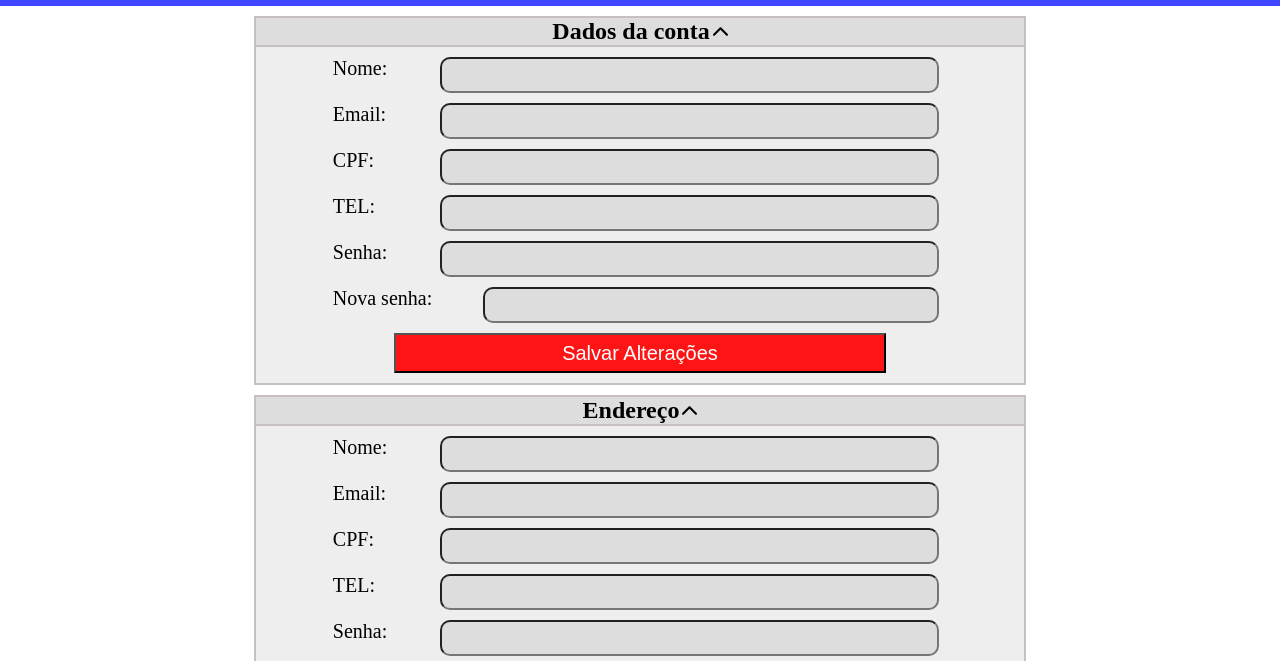
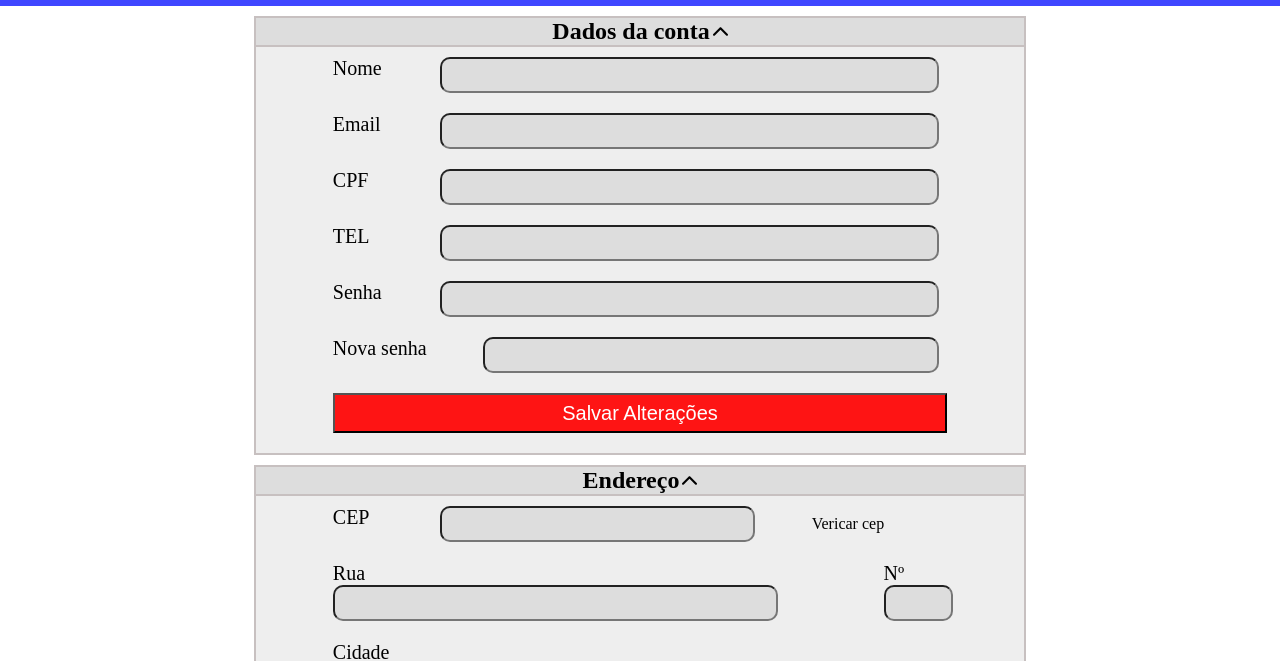
Before and after one commit to glopesara/dgrepositorio, a plain HTML site: page cadastro.html in a window 1280 px wide. Shown: the part 128-789 px from the top of the page. Drawn offline with Linux system fonts and the light colour scheme.

Commit message:
cadastro endereco

```diff
--- a/assets/cadastro.css
+++ b/assets/cadastro.css
@@ -53,16 +53,28 @@ body{
 .labelDefault{
     margin: 10px 0;
     width: 100%;
-    display: block;
+    display: inline-block;
 }
-.labelDefault.btn{
-    width: 80%;
-    margin: auto;
+.labelDefault.rua{
+    width: 89%;
+}
+.labelDefault.numero{
+    width: 10%;
+}
+.labelDefault.uf{
+    width: 30%;
+}
+.labelDefault.complemento{
+    width: 69%;
 }
 .nomes{
     width: 13%;
     font-size: 20px;
     float: left;
+}
+.nomes.display{
+    float: none;
+    display: block;
 }
 .nomes.novaSenha{
     width: 20%;
@@ -77,7 +89,21 @@ body{
 .inputDefault.novaSenha{
     width: 73%;
 }
-
+.inputDefault.cep{
+    width: 50%;
+}
+.inputDefault.uf{
+    width: 50%;
+}
+.inputDefault.complemento{
+    width: 100%;
+}
+.margin{
+    margin: 0;
+}
+.total{
+    width: 100%;
+}
 .buttonDefault{
     height: 40px;
     width: 100%;
@@ -86,6 +112,12 @@ body{
     font-size: 20px;
     margin-bottom: 10px;
 }
+.btnCep{
+    text-align: center;
+    display: inline-block;
+    width: 29%;
+    cursor: pointer;
+}
 .dadosOff{
     display: none;
 }
--- a/cadastro.html
+++ b/cadastro.html
@@ -64,27 +64,27 @@
         <form action="post">
             <div class="formDeFault" id="fomDados">
                 <label class="labelDefault">
-                    <span class="nomes">Nome:</span>
+                    <span class="nomes">Nome</span>
                     <input type="text" class="inputDefault">
                 </label>
                 <label class="labelDefault">
-                    <span class="nomes">Email:</span>
+                    <span class="nomes">Email</span>
                     <input type="text" class="inputDefault">
                 </label>
                 <label class="labelDefault">
-                    <span class="nomes">CPF:</span>
+                    <span class="nomes">CPF</span>
                     <input type="text" class="inputDefault">
                 </label>
                 <label class="labelDefault">
-                    <span class="nomes">TEL:</span>
+                    <span class="nomes">TEL</span>
                     <input type="text" class="inputDefault">
                 </label>
                 <label class="labelDefault">
-                    <span class="nomes">Senha:</span>
+                    <span class="nomes">Senha</span>
                     <input type="text" class="inputDefault">
                 </label>
                 <label class="labelDefault">
-                    <span class="nomes novaSenha">Nova senha:</span>
+                    <span class="nomes novaSenha">Nova senha</span>
                     <input type="text" class="inputDefault novaSenha">
                 </label>
                 <label class="labelDefault btn">
@@ -104,28 +104,33 @@
         <form action="post">
             <div class="formDeFault" id="formEndereco">
                 <label class="labelDefault">
-                    <span class="nomes">Nome:</span>
-                    <input type="text" class="inputDefault">
+                    <span class="nomes">CEP</span>
+                    <input type="text" class="inputDefault cep">
+                    <span href="#" class="btnCep">Vericar cep</span>
+                </label>
+                <label class="labelDefault rua">
+                    <span class="nomes display">Rua</span>
+                    <input type="text" class="inputDefault margin">
+                </label>
+                <label class="labelDefault numero">
+                    <span class="nomes display">Nº</span>
+                    <input type="text" class="inputDefault margin total">
                 </label>
                 <label class="labelDefault">
-                    <span class="nomes">Email:</span>
-                    <input type="text" class="inputDefault">
+                    <span class="nomes display">Cidade</span>
+                    <input type="text" class="inputDefault margin total">
                 </label>
                 <label class="labelDefault">
-                    <span class="nomes">CPF:</span>
-                    <input type="text" class="inputDefault">
+                    <span class="nomes display">Bairro</span>
+                    <input type="text" class="inputDefault margin total">
                 </label>
-                <label class="labelDefault">
-                    <span class="nomes">TEL:</span>
-                    <input type="text" class="inputDefault">
+                <label class="labelDefault uf">
+                    <span class="nomes display">UF</span>
+                    <input type="text" class="inputDefault margin uf">
                 </label>
-                <label class="labelDefault">
-                    <span class="nomes">Senha:</span>
-                    <input type="text" class="inputDefault">
-                </label>
-                <label class="labelDefault">
-                    <span class="nomes novaSenha">Nova senha:</span>
-                    <input type="text" class="inputDefault novaSenha">
+                <label class="labelDefault complemento">
+                    <span class="nomes display">Complemento</span>
+                    <input type="text" class="inputDefault margin complemento">
                 </label>
                 <label class="labelDefault btn">
                     <button class="buttonDefault">Salvar Alterações</button>
```
Also changed, not shown: assets/cadastro.js (line endings or trailing spaces).
